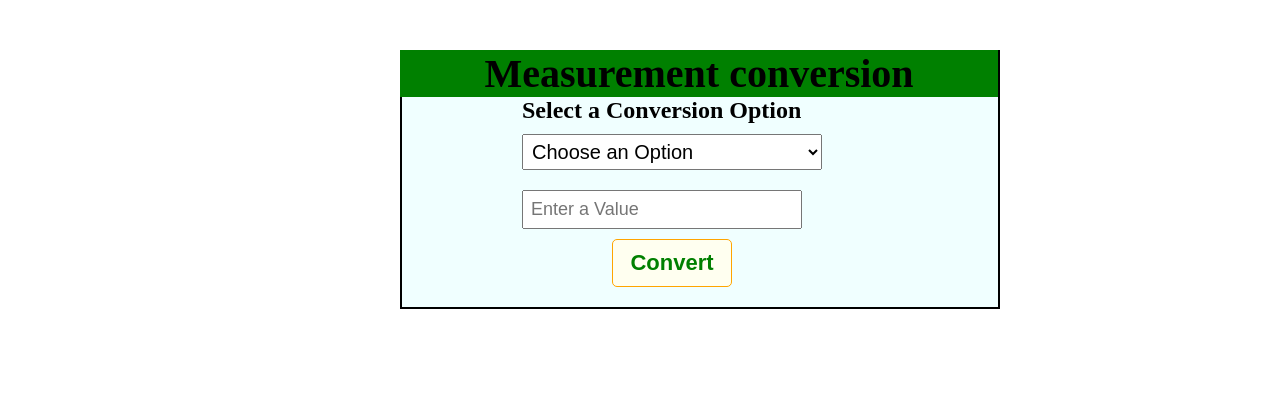
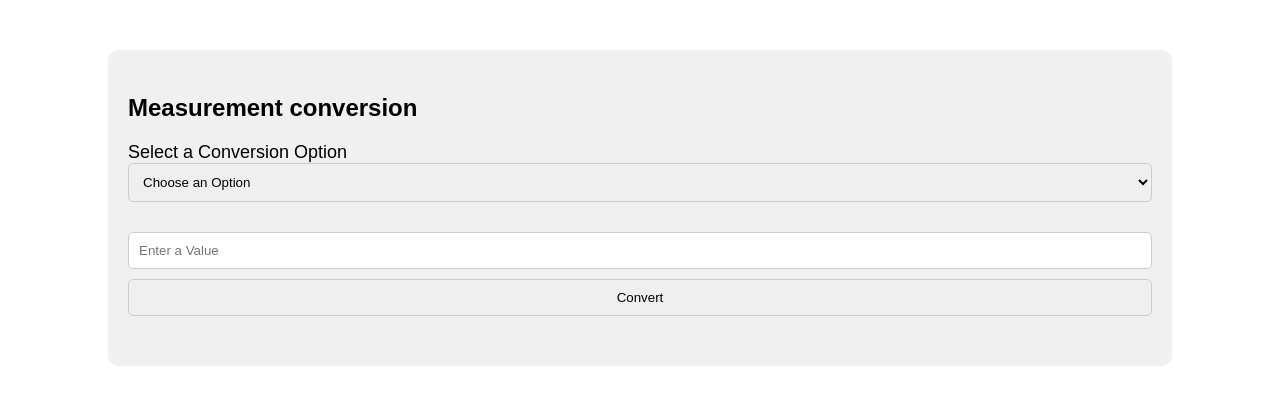
Before and after one commit to benteodor/PHP_Course, a PHP site: the page made by phpDir/src/Measurement /html.php in a window 1280 px wide. Shown: the top 405 px of the page. Run offline with PHP 8.4, Linux system fonts and the light colour scheme.

Commit message:
re-designed the CSS

```diff
--- a/phpDir/src/Measurement /style.css
+++ b/phpDir/src/Measurement /style.css
@@ -1,73 +1,43 @@
-* {
+body {
+  font-family: Arial, sans-serif;
   margin: 0;
   padding: 0;
+}
+
+.div1 {
+  width: 80%;
+  margin: 50px auto;
+  padding: 20px;
+  background-color: #f0f0f0;
+  border-radius: 10px;
+}
+
+p {
+  font-size: 24px;
+  font-weight: bold;
+  margin-bottom: 20px;
+}
+
+form {
+  margin-bottom: 20px;
+}
+
+label {
+  font-size: 18px;
+}
+
+select,
+input[type="text"],
+input[type="submit"] {
+  width: 100%;
+  padding: 10px;
+  margin-bottom: 10px;
+  border: 1px solid #ccc;
+  border-radius: 5px;
   box-sizing: border-box;
 }
 
-.div1 {
-  border: 2px solid black;
-  width: 600px;
-  margin-left: 400px;
-  margin-top: 50px;
-  background-color: azure;
-  padding-bottom: 20px;
-}
-
-p {
-  background-color: green;
-  margin-top: -2px;
-  text-align: center;
-  color: black;
-  font-size: 40px;
-  margin-left: -2px;
-  font-weight: bold;
-}
-
-form {
-  margin-left: 120px;
-}
-
-label {
-  font-size: 24px;
-  font-weight: bold;
-}
-
-select {
-  width: 300px;
+h3 {
   font-size: 20px;
-  padding: 5px;
-  margin-top: 10px;
-}
-
-select:hover {
-  cursor: pointer;
-}
-
-#amount {
-  width: 280px;
-  font-size: 18px;
-  padding: 7px;
   margin-top: 20px;
 }
-
-#convert {
-  font-size: 22px;
-  font-weight: bold;
-  width: 120px;
-  background-color: ivory;
-  border: 1px solid orange;
-  color: green;
-  border-radius: 5px;
-  margin-top: 10px;
-  margin-left: 90px;
-  padding: 10px;
-}
-
-#convert:hover {
-  cursor: pointer;
-  opacity: 0.8;
-}
-
-h3 {
-  font-size: 25px;
-}
```
